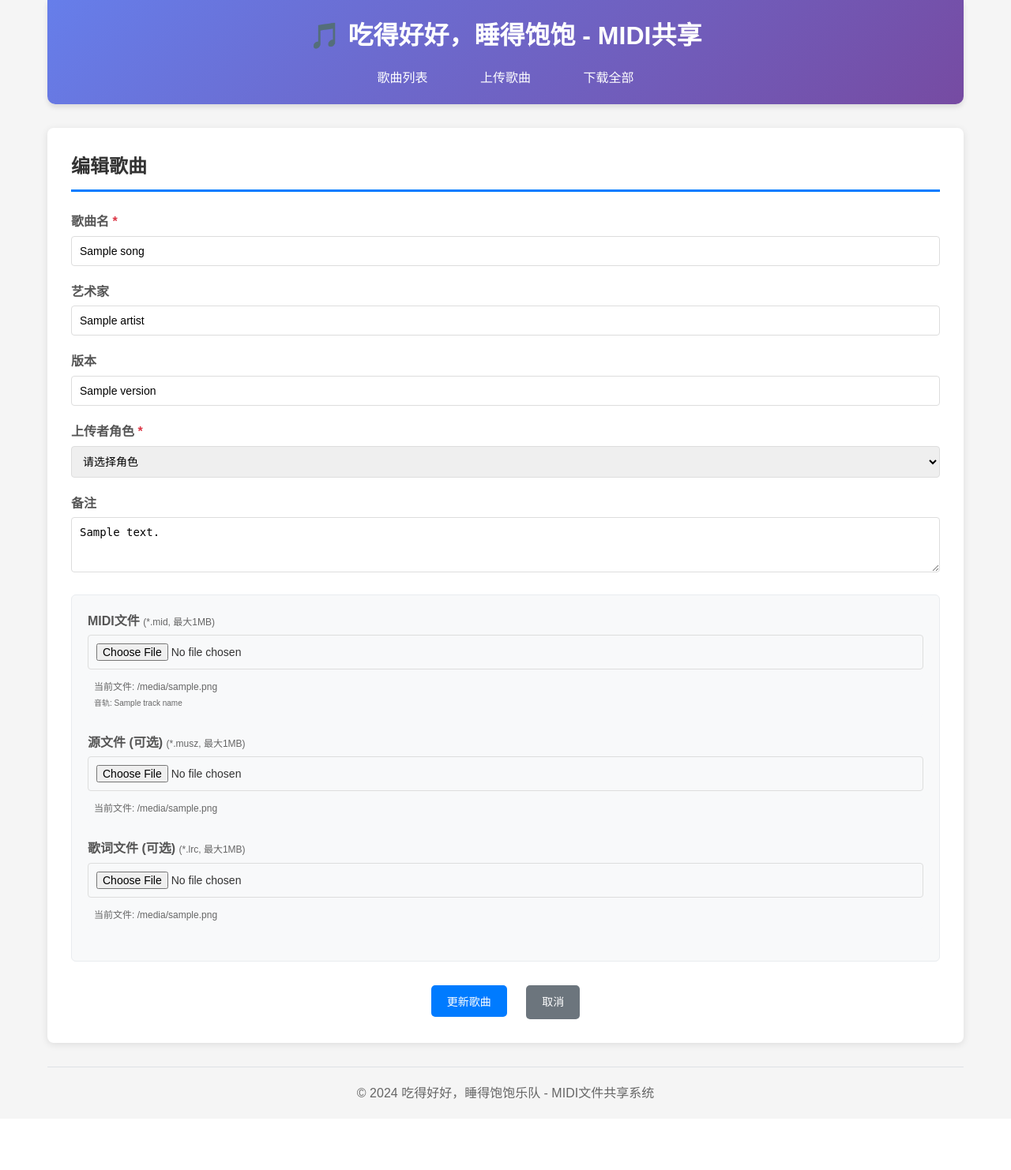
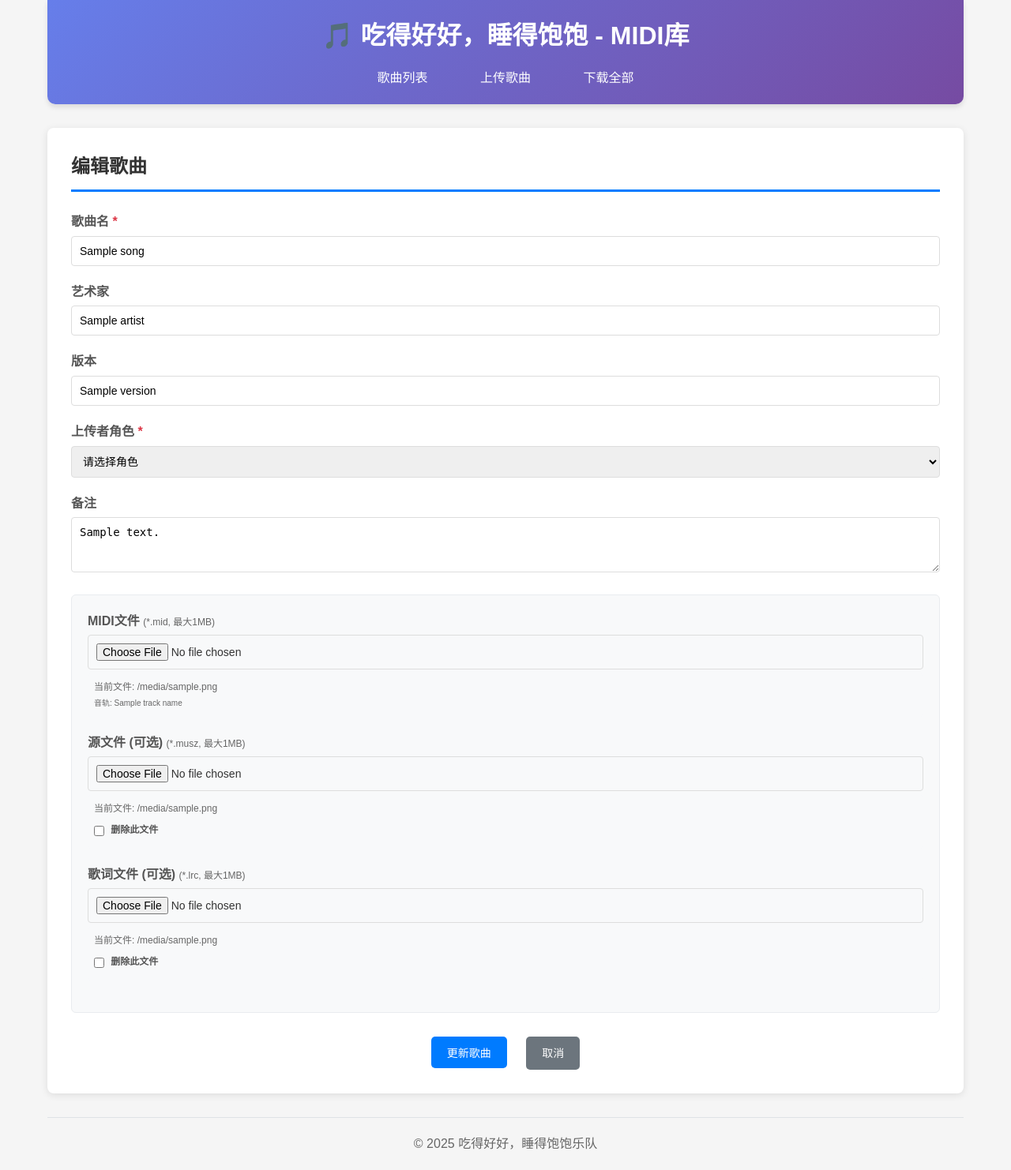
Before and after one commit to yhz0/sleepystoryrepo, a Flask app: template templates/upload.html in a window 1280 px wide. Shown: the whole page at 79% size. Before the commit the page ends 1392 px from the top, so only its background shows below. Run offline with Flask 3, Linux system fonts and the light colour scheme; the template is opened without the code that fills it: most values are stand-ins (such as "Sample title", 1, 10 or a date in 2020).

Commit message:
Add file deletion options in song edit and upload forms

```diff
--- a/app.py
+++ b/app.py
@@ -137,6 +137,10 @@ def edit(song_id):
             source_file = request.files.get('source_file')
             lyric_file = request.files.get('lyric_file')
 
+            # Check for deletion requests
+            delete_source = request.form.get('delete_source_file') == '1'
+            delete_lyric = request.form.get('delete_lyric_file') == '1'
+
             midi_filename = None
             track_names = None
 
@@ -154,18 +158,32 @@ def edit(song_id):
                     return render_template('upload.html', song=song)
                 track_names = parse_midi_tracks(midi_filepath)
 
-            # Update source file if provided
+            # Update source file if provided or handle deletion
             source_filename = None
-            if source_file and source_file.filename:
+            if delete_source and song['source_filename']:
+                # Delete existing source file
+                old_path = os.path.join(app.config['UPLOAD_FOLDER'], song['source_filename'])
+                if os.path.exists(old_path):
+                    os.remove(old_path)
+                source_filename = ''  # Set to empty string to clear from database
+            elif source_file and source_file.filename:
+                # Replace with new source file
                 if song['source_filename']:
                     old_path = os.path.join(app.config['UPLOAD_FOLDER'], song['source_filename'])
                     if os.path.exists(old_path):
                         os.remove(old_path)
                 source_filename, _ = save_uploaded_file(source_file, 'source')
 
-            # Update lyric file if provided
+            # Update lyric file if provided or handle deletion
             lyric_filename = None
-            if lyric_file and lyric_file.filename:
+            if delete_lyric and song['lyric_filename']:
+                # Delete existing lyric file
+                old_path = os.path.join(app.config['UPLOAD_FOLDER'], song['lyric_filename'])
+                if os.path.exists(old_path):
+                    os.remove(old_path)
+                lyric_filename = ''  # Set to empty string to clear from database
+            elif lyric_file and lyric_file.filename:
+                # Replace with new lyric file
                 if song['lyric_filename']:
                     old_path = os.path.join(app.config['UPLOAD_FOLDER'], song['lyric_filename'])
                     if os.path.exists(old_path):
--- a/static/style.css
+++ b/static/style.css
@@ -166,6 +166,16 @@ main {
 
 .actions {
     white-space: nowrap;
+    text-align: right;
+}
+
+.download-buttons {
+    display: inline-block;
+    margin-right: 10px;
+}
+
+.edit-delete-buttons {
+    display: inline-block;
 }
 
 .empty-state {
@@ -246,6 +256,32 @@ main {
     color: #666;
 }
 
+.delete-file-checkbox {
+    display: block;
+    margin-top: 8px;
+    font-size: 12px;
+    color: #dc3545;
+    cursor: pointer;
+}
+
+.delete-file-checkbox input[type="checkbox"] {
+    width: auto;
+    margin-right: 5px;
+    vertical-align: middle;
+}
+
+.track-count-hover {
+    text-decoration: underline;
+    text-decoration-style: dotted;
+    cursor: help;
+}
+
+.song-with-notes {
+    text-decoration: underline;
+    text-decoration-style: dotted;
+    cursor: help;
+}
+
 .file-uploads {
     border: 1px solid #e9ecef;
     border-radius: 6px;
--- a/templates/base.html
+++ b/templates/base.html
@@ -3,13 +3,13 @@
 <head>
     <meta charset="UTF-8">
     <meta name="viewport" content="width=device-width, initial-scale=1.0">
-    <title>{% block title %}吃得好好，睡得饱饱 - MIDI共享{% endblock %}</title>
+    <title>{% block title %}吃得好好，睡得饱饱 - MIDI{% endblock %}</title>
     <link rel="stylesheet" href="{{ url_for('static', filename='style.css') }}">
 </head>
 <body>
     <div class="container">
         <header>
-            <h1>🎵 吃得好好，睡得饱饱 - MIDI共享</h1>
+            <h1>🎵 吃得好好，睡得饱饱 - MIDI库</h1>
             <nav>
                 <a href="{{ url_for('index') }}">歌曲列表</a>
                 <a href="{{ url_for('upload') }}">上传歌曲</a>
@@ -32,7 +32,7 @@
         </main>
 
         <footer>
-            <p>© 2024 吃得好好，睡得饱饱乐队 - MIDI文件共享系统</p>
+            <p>© 2025 吃得好好，睡得饱饱乐队</p>
         </footer>
     </div>
 
--- a/templates/upload.html
+++ b/templates/upload.html
@@ -72,7 +72,13 @@
                 </label>
                 <input type="file" id="source_file" name="source_file" accept=".musz">
                 {% if song and song.source_filename %}
-                    <div class="current-file">当前文件: {{ song.source_filename }}</div>
+                    <div class="current-file">
+                        当前文件: {{ song.source_filename }}
+                        <label class="delete-file-checkbox">
+                            <input type="checkbox" name="delete_source_file" value="1">
+                            删除此文件
+                        </label>
+                    </div>
                 {% endif %}
             </div>
 
@@ -83,7 +89,13 @@
                 </label>
                 <input type="file" id="lyric_file" name="lyric_file" accept=".lrc">
                 {% if song and song.lyric_filename %}
-                    <div class="current-file">当前文件: {{ song.lyric_filename }}</div>
+                    <div class="current-file">
+                        当前文件: {{ song.lyric_filename }}
+                        <label class="delete-file-checkbox">
+                            <input type="checkbox" name="delete_lyric_file" value="1">
+                            删除此文件
+                        </label>
+                    </div>
                 {% endif %}
             </div>
         </div>
```
Also changed, not shown: templates/index.html (+13 -3 lines).
